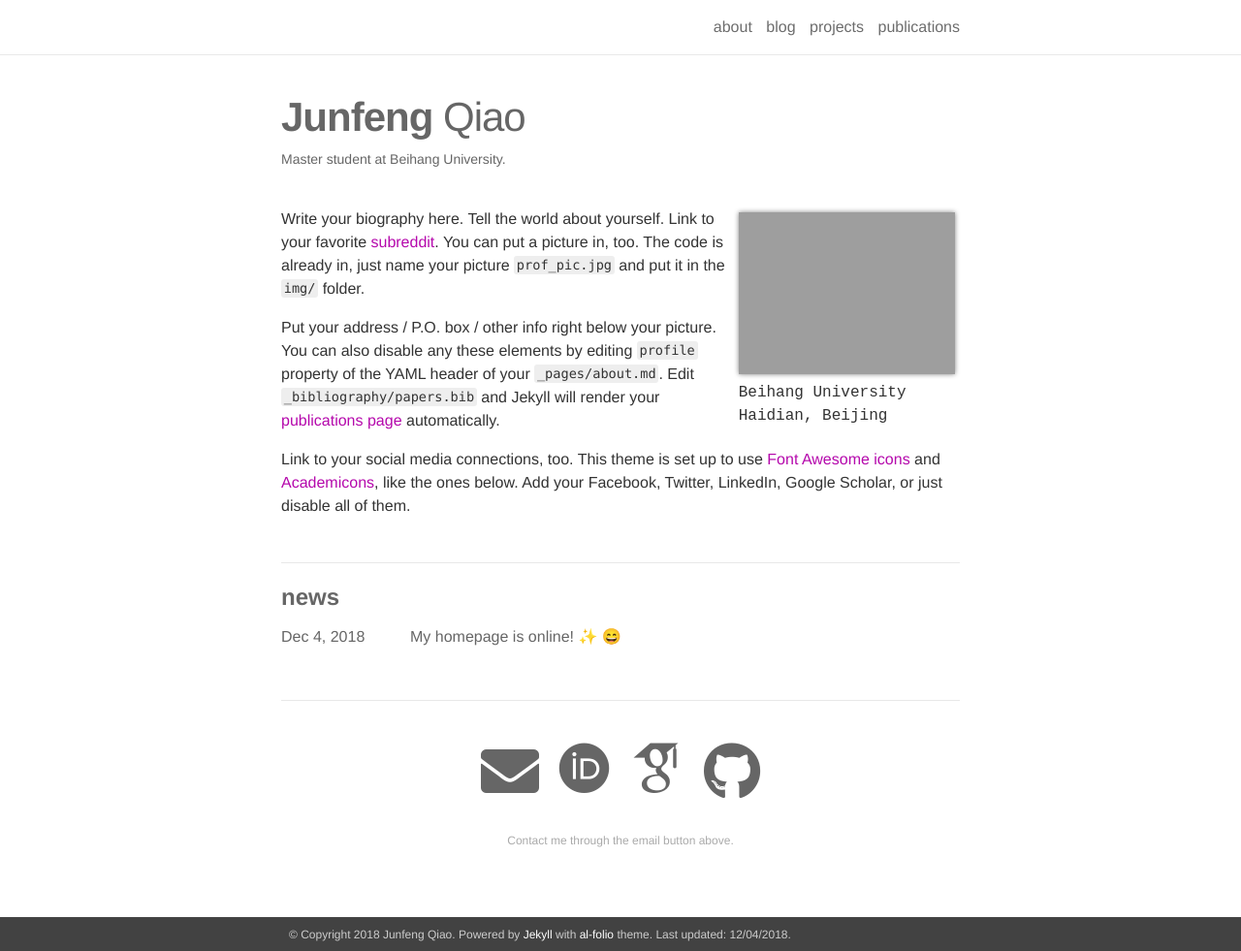
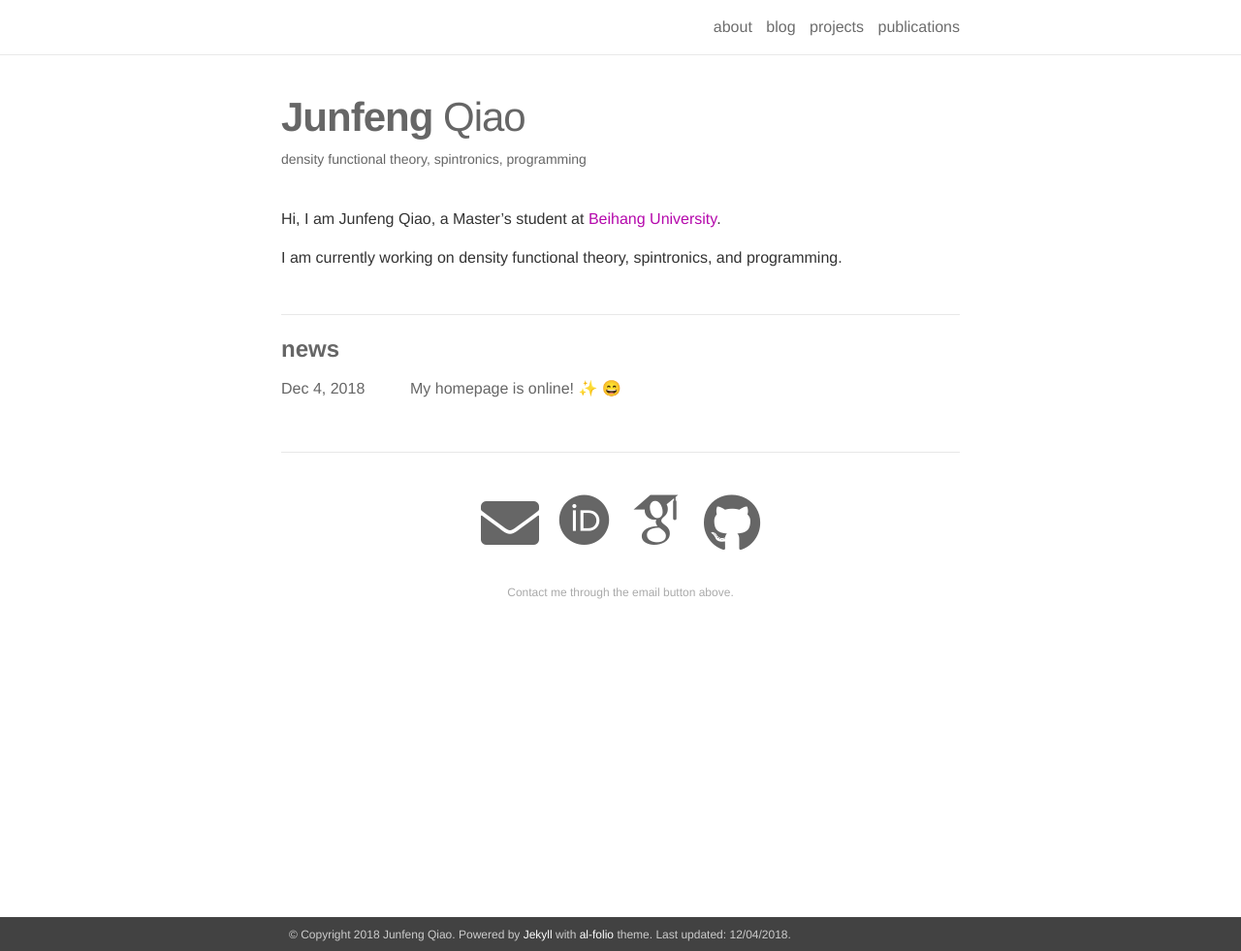
Before and after one commit to qiaojunfeng/qiaojunfeng.github.io, a Jekyll site: the page built from _pages/about.md, in a window 1280 px wide and 981 px high. Shown: the whole window at 97% size. Built offline with Jekyll 4.4.1, drawn with Linux system fonts in a browser that asks for light colours; nearby versions of some CDN libraries; emoji names are drawn with the system emoji font; some web fonts are replaced.

Commit message:
renew about

```diff
--- a/_pages/about.md
+++ b/_pages/about.md
@@ -2,21 +2,19 @@
 layout: about
 permalink: /
 title: <strong>Junfeng</strong> Qiao
-description: Master student at <a href="https://www.buaa.edu.cn">Beihang University</a>.
+description: density functional theory, spintronics, programming
 
-profile:
-  align: right
-  image: prof_pic.jpg
-  address: >
-    <p>Beihang University</p>
-    <p>Haidian, Beijing</p>
+#profile:
+#  align: right
+#  image: prof_pic.jpg
+#  address: >
+#    <p>Beihang University</p>
+#    <p>Haidian, Beijing</p>
 
 news: true
 social: true
 ---
 
-Write your biography here. Tell the world about yourself. Link to your favorite [subreddit](http://reddit.com){:target="\_blank"}. You can put a picture in, too. The code is already in, just name your picture `prof_pic.jpg` and put it in the `img/` folder.
+Hi, I am Junfeng Qiao, a Master's student at <a href="https://www.buaa.edu.cn">Beihang University</a>.
 
-Put your address / P.O. box / other info right below your picture. You can also disable any these elements by editing `profile` property of the YAML header of your `_pages/about.md`. Edit `_bibliography/papers.bib` and Jekyll will render your [publications page](/al-folio/publications/) automatically.
-
-Link to your social media connections, too. This theme is set up to use [Font Awesome icons](http://fortawesome.github.io/Font-Awesome/){:target="\_blank"} and [Academicons](https://jpswalsh.github.io/academicons/){:target="\_blank"}, like the ones below. Add your Facebook, Twitter, LinkedIn, Google Scholar, or just disable all of them.
+I am currently working on density functional theory, spintronics, and programming.
```
